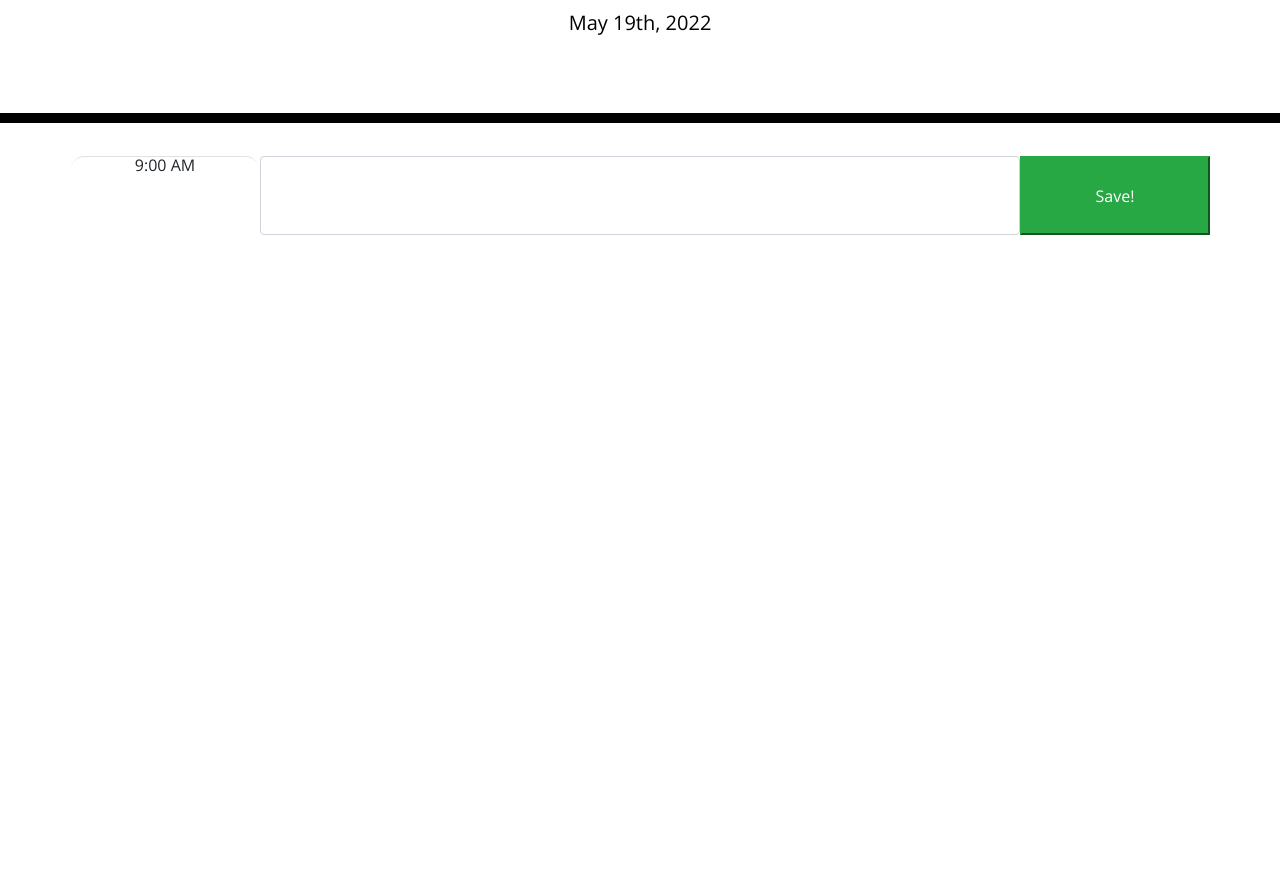
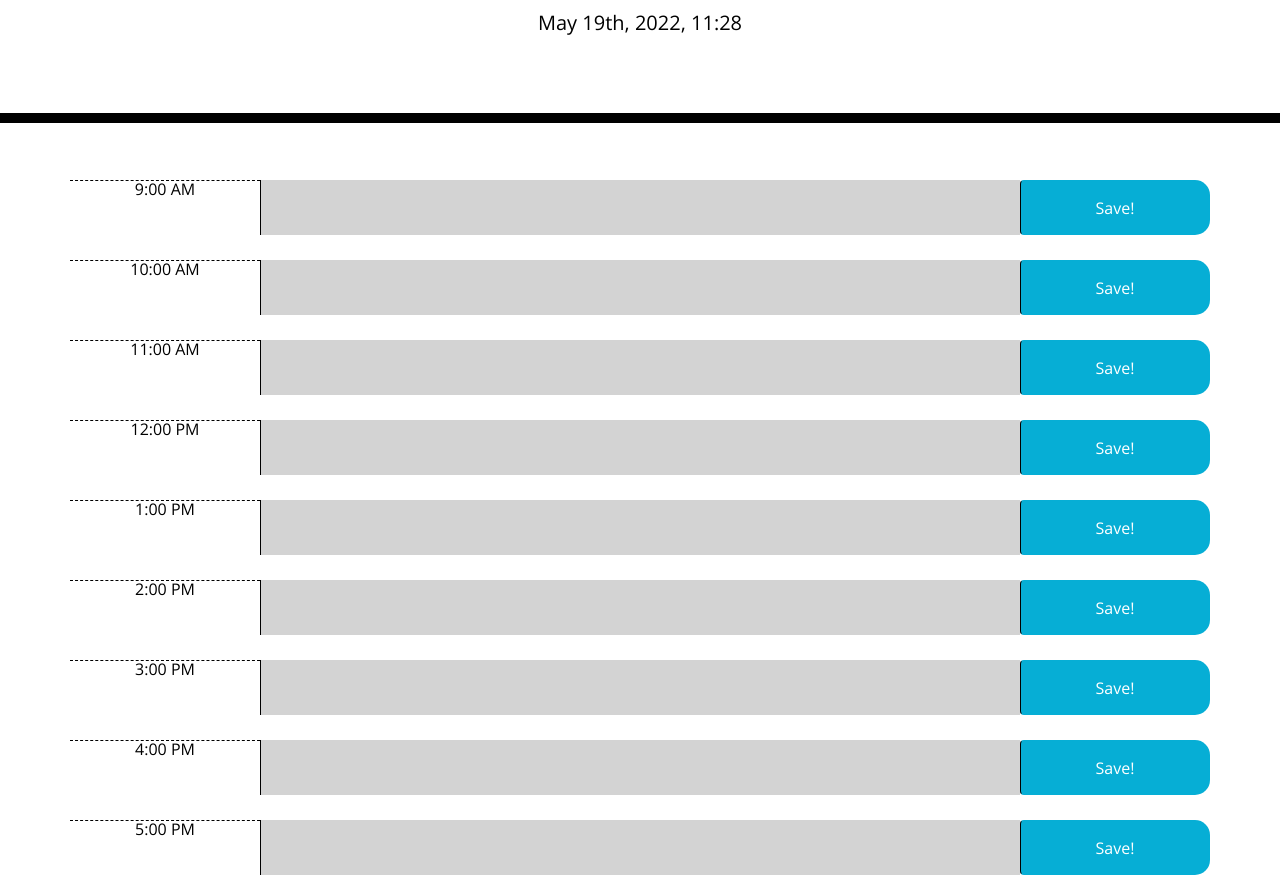
Before and after one commit to jgood13/dayScheduler, a plain HTML site: page index.html in a window 1280 px wide. Shown: the part 181-1056 px from the top of the page. Before the commit the page ends 800 px from the top, so only its background shows below. Drawn offline with nearby package versions, Linux system fonts and the light colour scheme.

Commit message:
matched the right divs with the right classes for CSS. used those hints. got colors

```diff
--- a/index.html
+++ b/index.html
@@ -33,11 +33,60 @@
       <p id="currentDay" class="lead"></p>
     </header>
     <div class="container">
-      <div class="row form-group" id="9am">
-        <div class="col-lg-2 border-top time-block" id="time">9:00 AM</div>
-        <textarea  id="input" class="description border-4 form-control col-lg-8"></textarea>
-        <button  id="saveBtn" class="btn-success col-lg-2">Save!</button>
-        </div>
+      <div class="row  time-block " id="9">
+        <div class="col-lg-2  col-md-2 col-2 hour " id="time">9:00 AM</div>
+        <textarea  id="input" class="description border-4  col-md-8 col-8  col-lg-8"></textarea>
+        <button  id="saveBtn" class="btn col-md-2 col-2 col-lg-2">Save!</button>
+      </div>
+
+      <div class="row  time-block " id="10">
+        <div class="col-lg-2  col-md-2 col-2 hour " id="time">10:00 AM</div>
+        <textarea  id="input" class="description border-4  col-md-8 col-8 col-lg-8"></textarea>
+        <button  id="saveBtn" class="btn col-md-2 col-2 col-lg-2">Save!</button>
+      </div>
+
+      <div class="row  time-block " id="11">
+        <div class="col-lg-2  col-md-2 col-2 hour " id="time">11:00 AM</div>
+        <textarea  id="input" class="description   col-md-8 col-8 col-lg-8"></textarea>
+        <button  id="saveBtn" class="btn col-md-2 col-2 col-lg-2">Save!</button>
+      </div>
+
+      <div class="row  time-block " id="12">
+        <div class="col-lg-2  col-md-2 col-2 hour " id="time">12:00 PM</div>
+        <textarea  id="input" class="description   col-md-8 col-8 col-lg-8"></textarea>
+        <button  id="saveBtn" class="btn col-md-2 col-2 col-lg-2">Save!</button>
+      </div>
+
+      <div class="row  time-block " id="1">
+        <div class="col-lg-2  col-md-2 col-2 hour " id="time">1:00 PM</div>
+        <textarea  id="input" class="description  col-md-8 col-8 col-lg-8"></textarea>
+        <button  id="saveBtn" class="btn col-md-2 col-2 col-lg-2">Save!</button>
+      </div>
+
+      <div class="row  time-block " id="2">
+        <div class="col-lg-2  col-md-2 col-2 hour " id="time">2:00 PM</div>
+        <textarea  id="input" class="description border-4  col-md-8 col-8 col-lg-8"></textarea>
+        <button  id="saveBtn" class="btn col-md-2 col-2 col-lg-2">Save!</button>
+
+      </div>
+
+      <div class="row  time-block " id="3">
+        <div class="col-lg-2 hour col-2 col-md-2 " id="time">3:00 PM</div>
+        <textarea  id="input" class="description  col-md-8 col-8 col-lg-8"></textarea>
+        <button  id="saveBtn" class="btn col-md-2 col-2 col-lg-2">Save!</button>
+      </div>
+
+      <div class="row  time-block " id="4">
+        <div class="col-lg-2  col-md-2 col-2 hour " id="time">4:00 PM</div>
+        <textarea  id="input" class="description   col-md-8 col-8 col-lg-8"></textarea>
+        <button  id="saveBtn" class="btn col-md-2 col-2 col-lg-2">Save!</button>
+      </div>
+
+      <div class="row  time-block " id="5">
+        <div class="col-lg-2  col-md-2 col-2 hour " id="time">5:00 PM</div>
+        <textarea  id="input" class="description   col-md-8 col-8 col-lg-8"></textarea>
+        <button  id="saveBtn" class="btn col-md-2 col-2 col-lg-2">Save!</button>
+      </div>
     </div>
 
     <script src="https://cdnjs.cloudflare.com/ajax/libs/jquery/3.2.1/jquery.min.js"></script>
--- a/script.js
+++ b/script.js
@@ -1,6 +1,59 @@
-var currentDay = moment().format('MMM Do, YYYY')
+var currentDay = moment().format('MMM Do, YYYY, hh:mm')
+$("#currentDay").text(currentDay)
+var saveBtn = document.querySelectorAll('#saveBtn')
+var savedInput = $('.description')
 
+function renderInput(){
+$("#9 .description").val(localStorage.getItem("9"));
+$("#10 .description").val(localStorage.getItem("10"));
+$("#11 .description").val(localStorage.getItem("11"));
+$("#12 .description").val(localStorage.getItem("12"));
+$("#1 .description").val(localStorage.getItem("1"));
+$("#2 .description").val(localStorage.getItem("2"));
+$("#3 .description").val(localStorage.getItem("3"));
+$("#4 .description").val(localStorage.getItem("4"));
+$("#5 .description").val(localStorage.getItem("5"));
+}
 
+saveBtn.onclick = function(){
 
+    // var currentInput = JSON.parse(localStorage.getItem('inputs')) || []
+    var text = savedInput.val()
+    var time = $('#saveBtn').parent().attr('id');
+    var userobj = {
+        savedText: text,
+        savedTime: time
+    }
+    localStorage.setItem(time,text)
 
-$("#currentDay").text(currentDay)
+    // renderInput()
+}
+
+// function renderInput(){
+//     var currentInputs = JSON.parse(localStorage.getItem('inputs'))
+//     savedInput.innerHTML= ''
+//     for (let i = 0; i < .length; i++) {
+//         let newInput = document.createElement('div');
+//         newInput.textContent = currentInputs[i].savedText + currentInputs[i]
+
+//     }
+// }
+
+function blockColor(){
+    var hour = moment().hours();
+
+    $('.description').each(function() {
+        var curHour = parseInt($(this).attr('id'))
+
+        if (curHour > hour ){
+            $('.description').addClass('future')
+
+        } else if (curHour === hour ){
+            $('.description').addClass('present')
+        } else {
+            $('.description').addClass('past')
+        }
+
+    })
+}
+blockColor()
--- a/style.css
+++ b/style.css
@@ -23,10 +23,12 @@ textarea {
 
 .description {
   white-space: pre-wrap;
+  background-color: white;
 }
 
 .time-block {
   text-align: center;
+  padding-top: 1.5rem;
   border-radius: 15px;
 }
 
@@ -57,15 +59,10 @@ textarea {
   color: white;
 }
 
-.saveBtn {
+#saveBtn {
   border-left: 1px solid black;
   border-top-right-radius: 15px;
   border-bottom-right-radius: 15px;
   background-color: #06aed5;
   color: white;
 }
-
-.saveBtn i:hover {
-  font-size: 20px;
-  transition: all 0.3s ease-in-out;
-}
```
